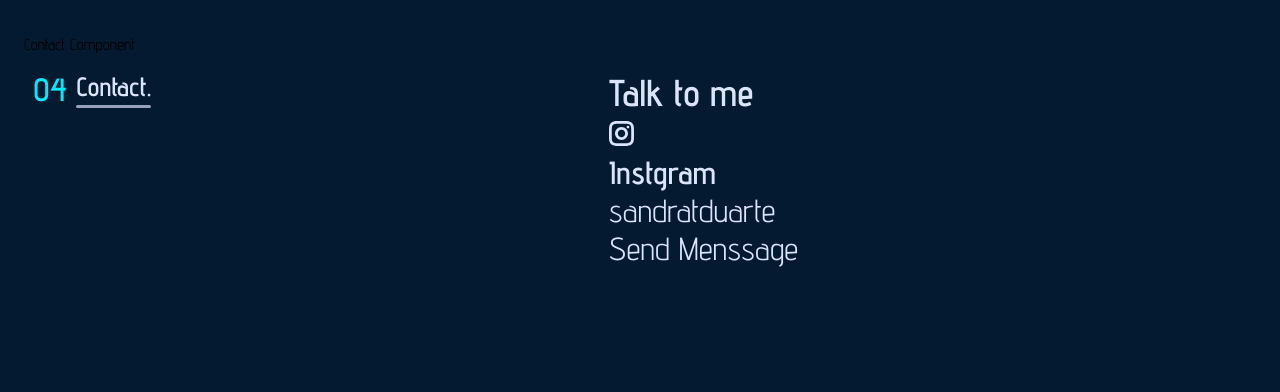
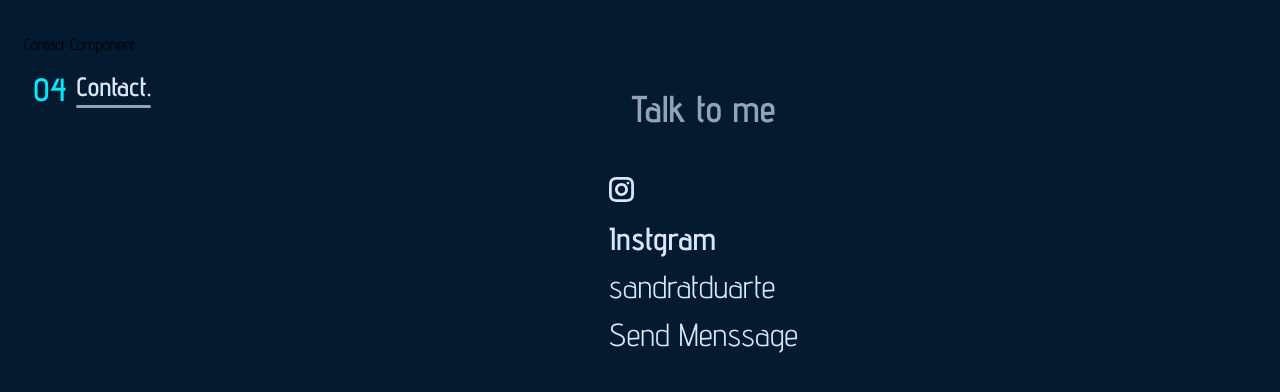
Before and after one commit to Sandra-Duarte/my-portfolio, a React (Create React App) app: page / in a window 1280 px wide. Shown: the part 2030-2422 px from the top of the page. Before the commit the page ends 2345 px from the top, so only its background shows below. Built offline with nearby package versions, Linux system fonts and the light colour scheme.

Commit message:
card style

```diff
--- a/src/Componenent/Page/Contact/Contact.scss
+++ b/src/Componenent/Page/Contact/Contact.scss
@@ -15,5 +15,21 @@
       width: 100%;
       justify-content: center;
       align-items: flex-start;
+
+      .socialContacts{
+        justify-content: center;
+        h3{
+          color: var(--secundaryColor);
+          padding: 1rem 0;
+          text-align: center;
+        }
+
+        .card{
+         display: grid;
+         align-items: center;
+         row-gap: 10px;
+         padding: 1.5rem;
+        }
+      }
     }
   }
```
